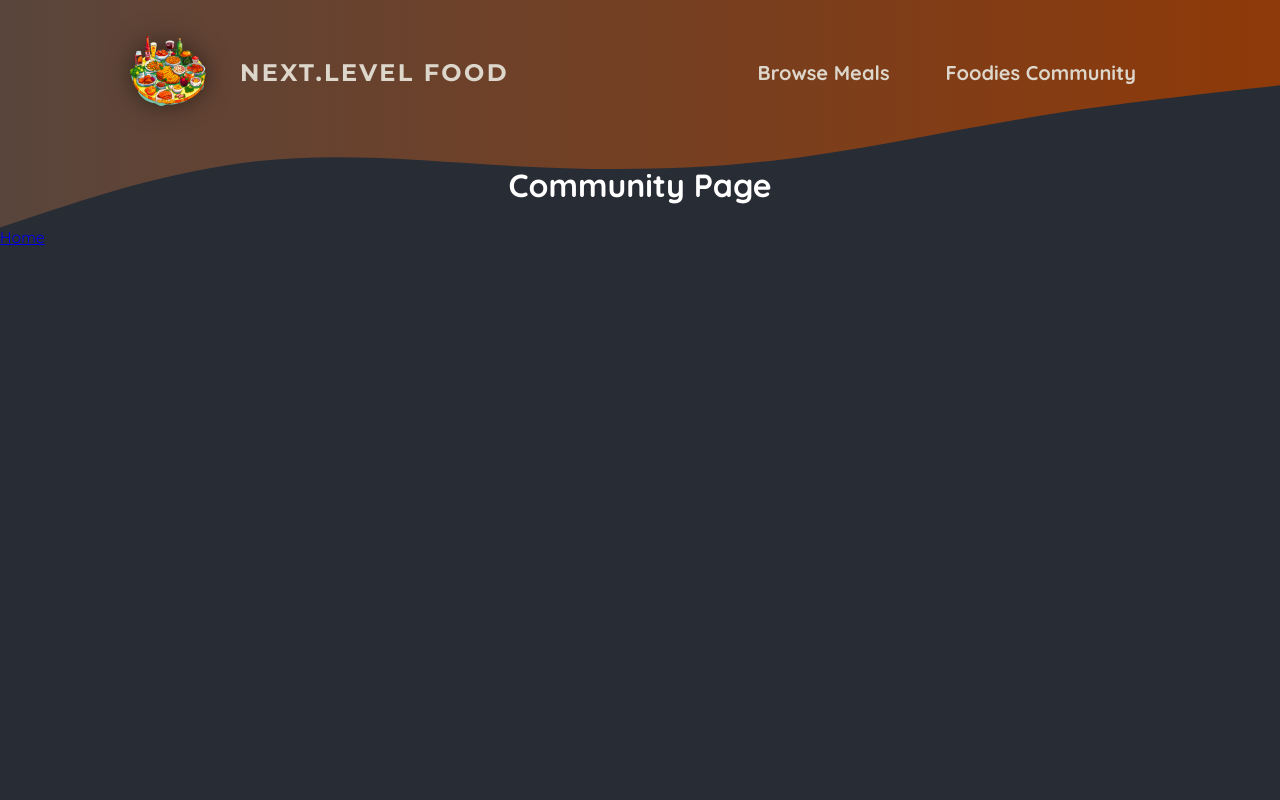
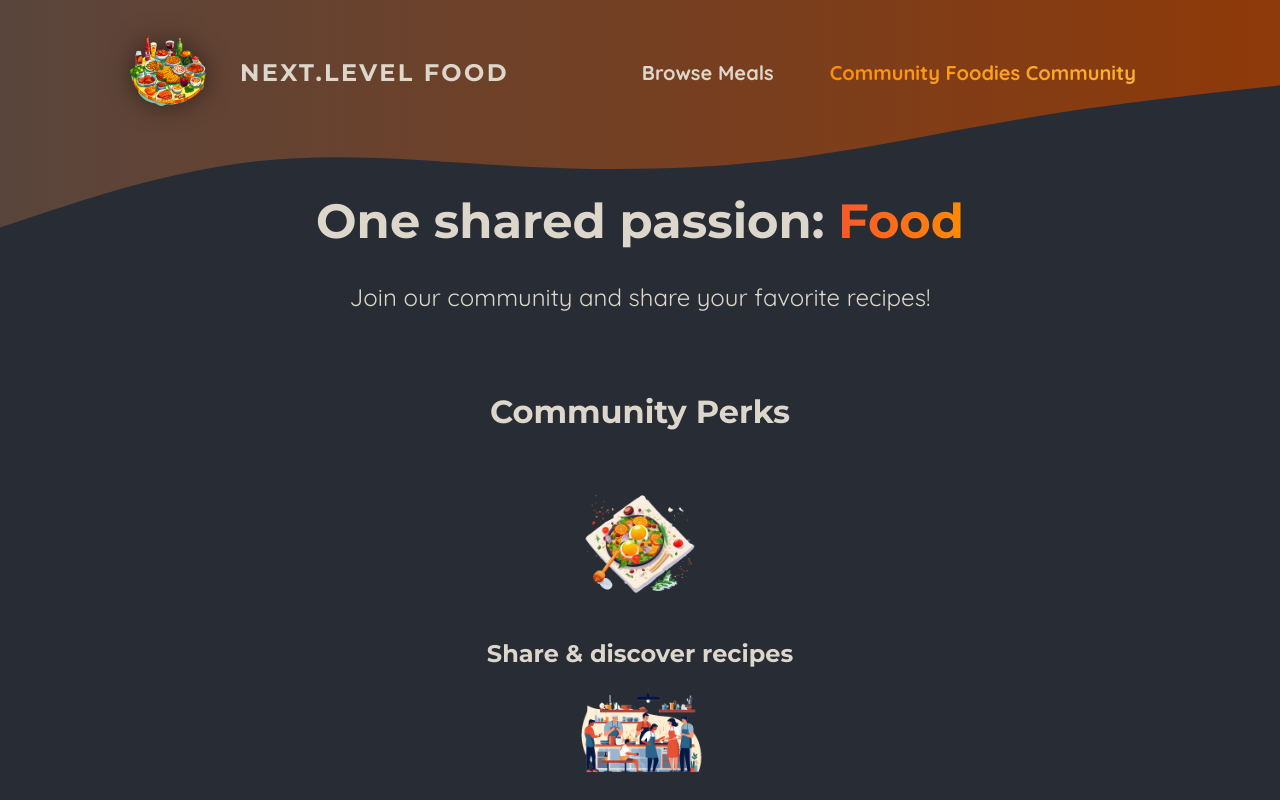
Before and after one commit to GyGaByyyTe/next.level.food, a Next.js app: page /community in a window 1280 px wide. Shown: the top 800 px of the page. Built offline with nearby package versions, Linux system fonts and the light colour scheme.

Commit message:
make navLink components as client

```diff
--- /dev/null
+++ b/app/community/page.module.css
@@ -0,0 +1,61 @@
+.header {
+  gap: 3rem;
+  margin: 3rem auto 5rem auto;
+  width: 90%;
+  max-width: 75rem;
+  color: #ddd6cb;
+  font-size: 1.5rem;
+  text-align: center;
+}
+
+.header h1 {
+  font-family: 'Montserrat', sans-serif;
+}
+
+.highlight {
+  background: linear-gradient(90deg, #f9572a, #ff8a05);
+  background-clip: text;
+  -webkit-background-clip: text;
+  -webkit-text-fill-color: transparent;
+}
+
+.main {
+  width: 90%;
+  max-width: 40rem;
+  margin: 0 auto;
+  text-align: center;
+}
+
+.main h2 {
+  font-family: 'Montserrat', sans-serif;
+  font-size: 2rem;
+  margin-bottom: 3rem;
+  color: #ddd6cb;
+}
+
+.perks {
+  list-style: none;
+  margin: 3rem 0;
+  padding: 0;
+}
+
+.perks li {
+  display: flex;
+  flex-direction: column;
+  align-items: center;
+  gap: 2rem;
+}
+
+.perks img {
+  width: 8rem;
+  height: 8rem;
+  object-fit: contain;
+}
+
+.perks p {
+  font-family: 'Montserrat', sans-serif;
+  font-size: 1.5rem;
+  font-weight: bold;
+  margin: 0;
+  color: #ddd6cb;
+}
--- a/app/community/page.tsx
+++ b/app/community/page.tsx
@@ -1,12 +1,40 @@
-import Link from 'next/link';
+import Image from 'next/image';
+
+import mealIcon from '@/assets/icons/meal.png';
+import communityIcon from '@/assets/icons/community.png';
+import eventsIcon from '@/assets/icons/events.png';
+import cl from './page.module.css';
 
 export default function CommunityPage() {
   return (
-    <main>
-      <h1 style={{ color: 'white', textAlign: 'center' }}>Community Page</h1>
-      <p>
-        <Link href="/">Home</Link>
-      </p>
-    </main>
+    <>
+      <header className={cl.header}>
+        <h1>
+          One shared passion: <span className={cl.highlight}>Food</span>
+        </h1>
+        <p>Join our community and share your favorite recipes!</p>
+      </header>
+      <main className={cl.main}>
+        <h2>Community Perks</h2>
+
+        <ul className={cl.perks}>
+          <li>
+            <Image src={mealIcon} alt="A delicious meal" />
+            <p>Share & discover recipes</p>
+          </li>
+          <li>
+            <Image src={communityIcon} alt="A crowd of people, cooking" />
+            <p>Find new friends & like-minded people</p>
+          </li>
+          <li>
+            <Image
+              src={eventsIcon}
+              alt="A crowd of people at a cooking event"
+            />
+            <p>Participate in exclusive events</p>
+          </li>
+        </ul>
+      </main>
+    </>
   );
 }
--- a/components/MainHeader/MainHeader.module.css
+++ b/components/MainHeader/MainHeader.module.css
@@ -21,29 +21,8 @@
   font-size: 1.25rem;
 }
 
-.nav a {
-  text-decoration: none;
-  color: #ddd6cb;
-  font-weight: bold;
-  padding: 0.5rem 1rem;
-  border-radius: 0.5rem;
-}
 
-.nav a:hover,
-.nav a:active {
-  background: linear-gradient(90deg, #ff8a05, #f9b331);
-  background-clip: text;
-  -webkit-background-clip: text;
-  -webkit-text-fill-color: transparent;
-  text-shadow: 0 0 18px rgba(248, 190, 42, 0.8);
-}
 
-.active {
-  background: linear-gradient(90deg, #ff8a05, #f9b331);
-  background-clip: text;
-  -webkit-background-clip: text;
-  -webkit-text-fill-color: transparent;
-}
 
 .logo {
   display: flex;
--- a/components/MainHeader/MainHeader.tsx
+++ b/components/MainHeader/MainHeader.tsx
@@ -3,6 +3,7 @@
 import logoImg from '@/public/images/logo.png';
 import cl from './MainHeader.module.css';
 import MainHeaderBackground from '@/components/MainHeader/MainHeaderBackground';
+import NavLink from '@/components/NavLink';
 
 export default function MainHeader() {
   return (
@@ -17,10 +18,10 @@
         <nav className={cl.nav}>
           <ul>
             <li>
-              <Link href="/meals">Browse Meals</Link>
+              <NavLink href="/meals">Browse Meals</NavLink>
             </li>
             <li>
-              <Link href="/community">Foodies Community</Link>
+              <NavLink href="/community">Community Foodies Community</NavLink>
             </li>
           </ul>
         </nav>
--- /dev/null
+++ b/components/NavLink/NavLink.module.css
@@ -0,0 +1,23 @@
+.link {
+  text-decoration: none;
+  color: #ddd6cb;
+  font-weight: bold;
+  padding: 0.5rem 1rem;
+  border-radius: 0.5rem;
+}
+
+.link:hover,
+.link:active {
+  background: linear-gradient(90deg, #ff8a05, #f9b331);
+  background-clip: text;
+  -webkit-background-clip: text;
+  -webkit-text-fill-color: transparent;
+  text-shadow: 0 0 18px rgba(248, 190, 42, 0.8);
+}
+
+.active {
+  background: linear-gradient(90deg, #ff8a05, #f9b331);
+  background-clip: text;
+  -webkit-background-clip: text;
+  -webkit-text-fill-color: transparent;
+}
--- /dev/null
+++ b/components/NavLink/NavLink.tsx
@@ -0,0 +1,25 @@
+'use client';
+import Link, { LinkProps } from 'next/link';
+import cl from './NavLink.module.css';
+import { usePathname } from 'next/navigation';
+import React from 'react';
+
+export default function NavLink({
+  href,
+  children,
+}: LinkProps & {
+  children?: React.ReactNode | undefined;
+}) {
+  const path = usePathname();
+
+  return (
+    <Link
+      href={href}
+      className={
+        path.startsWith(href as string) ? `${cl.link} ${cl.active}` : cl.link
+      }
+    >
+      {children}
+    </Link>
+  );
+}
--- /dev/null
+++ b/components/NavLink/index.ts
@@ -0,0 +1 @@
+export { default } from './NavLink';
```
